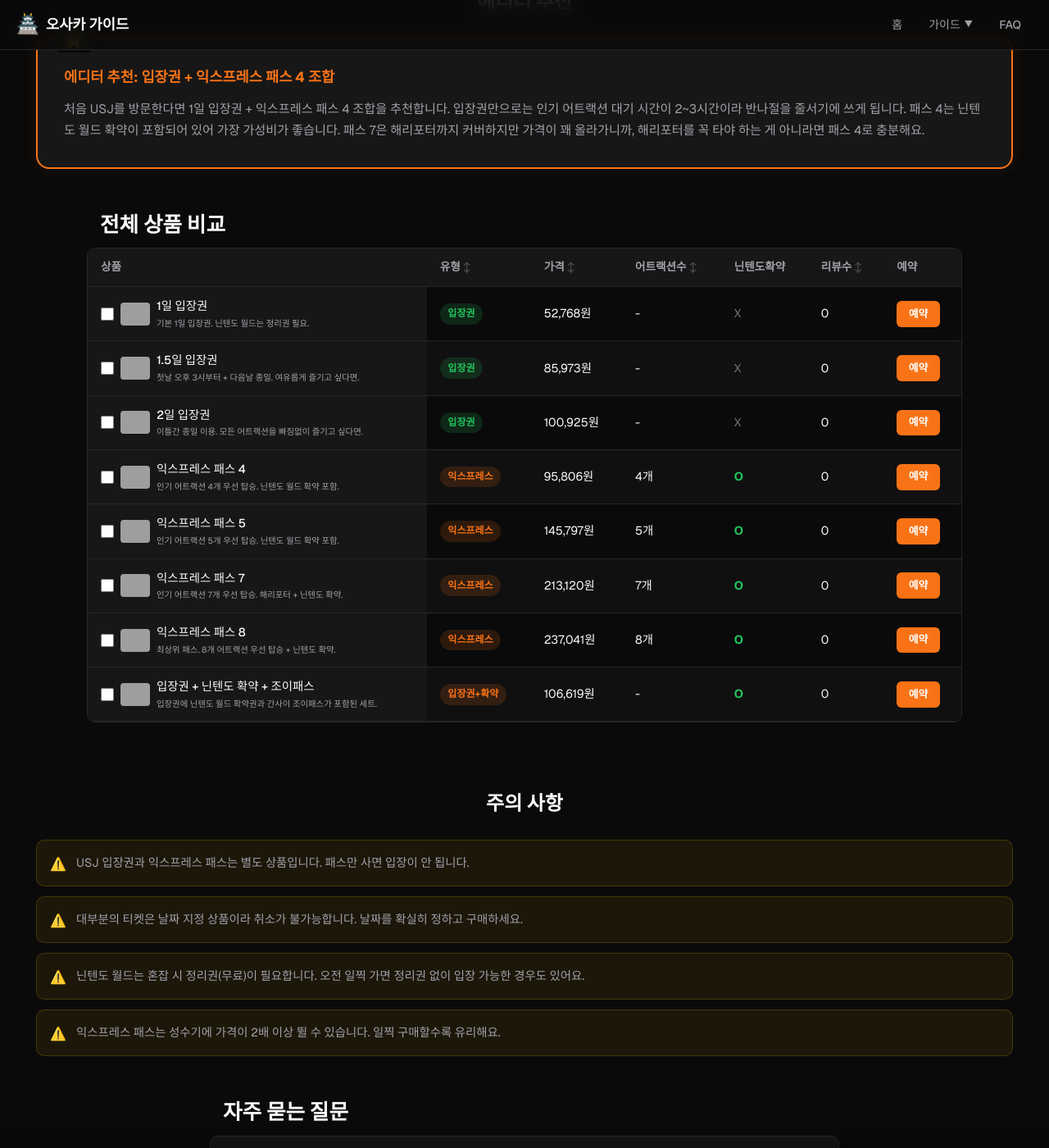
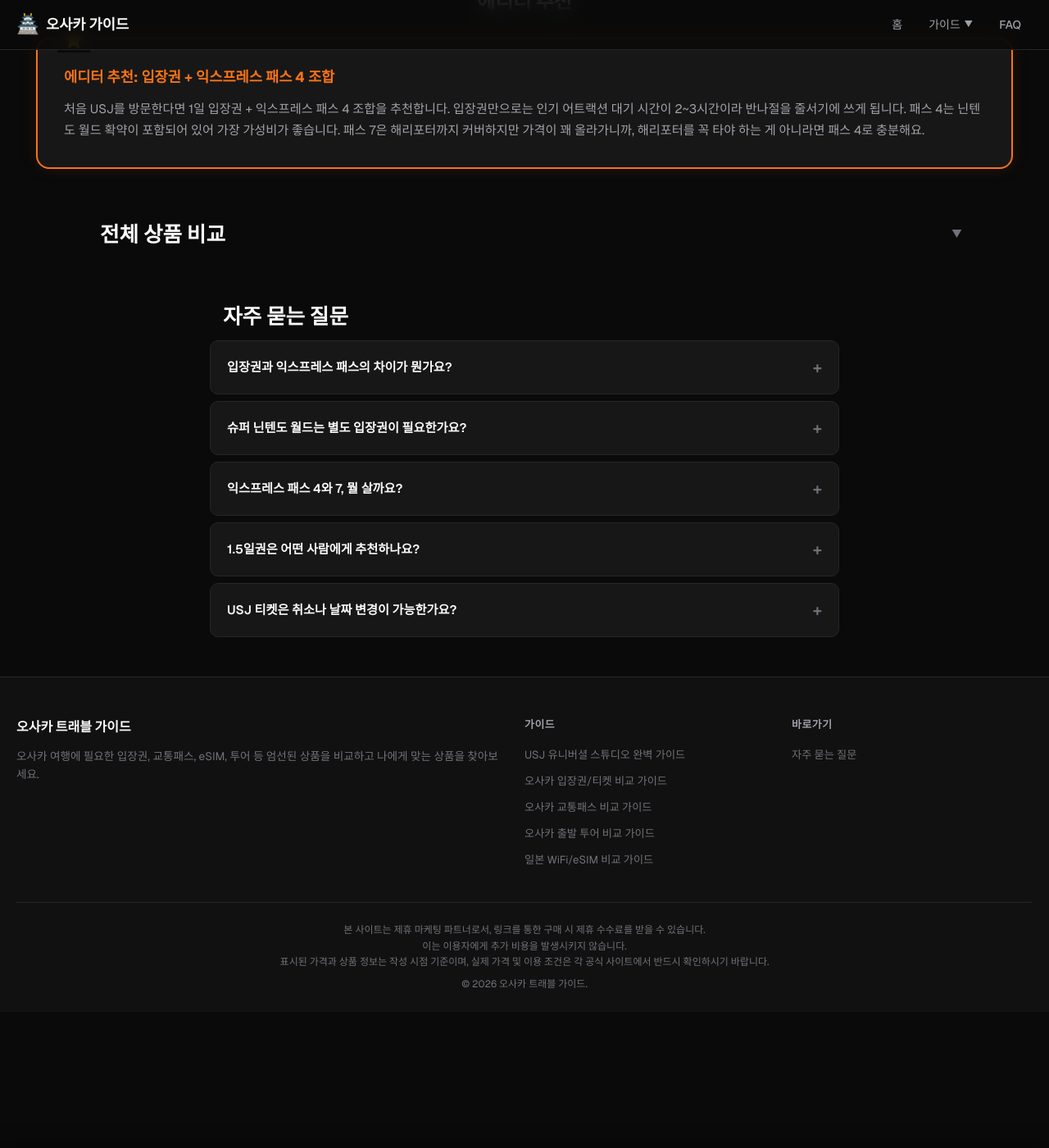
Before and after one commit to dukbong/osaka-travel-guide, a Jekyll site: the page built from pages/guides/usj.html, in a window 1280 px wide and 1400 px high, scrolled down 1076 px. Shown: the whole window at 82% size. Built offline with Jekyll 4.4.1, drawn with Linux system fonts in a browser that asks for light colours; after the commit the page ends 2310 px from its top, so only the background shows below that; some of the changed text lies outside the part shown; grey boxes are pictures that could not be loaded.

Commit message:
Remove warnings + final CTA, make comparison table collapsible
- Remove: 주의사항 section
- Remove: "아직 고민되시나요?" final CTA section
- Comparison table: wrapped in <details> (closed by default, toggle open/close)

Co-Authored-By: Claude Opus 4.6 (1M context) <noreply@anthropic.com>

```diff
--- a/_layouts/guide.html
+++ b/_layouts/guide.html
@@ -69,9 +69,13 @@ layout: default
 </section>
 {% endif %}
 
-<!-- Comparison Table -->
+<!-- Comparison Table (collapsible) -->
 <section class="comparison-section" id="compare">
-  <h2 class="section-title">전체 상품 비교</h2>
+  <details class="comparison-toggle">
+    <summary class="comparison-toggle-header">
+      <h2 class="section-title">전체 상품 비교</h2>
+      <span class="toggle-icon"></span>
+    </summary>
 
   {% if guide.id == "usj" %}
   <div class="comparison-table-wrap">
@@ -294,6 +298,7 @@ layout: default
     </table>
   </div>
   {% endif %}
+  </details>
 </section>
 
 <!-- Sticky Compare Bar -->
@@ -306,17 +311,6 @@ layout: default
   </div>
 </div>
 
-<!-- Warnings -->
-{% if guide.warnings.size > 0 %}
-<section class="guide-warnings">
-  <h2>주의 사항</h2>
-  <ul>
-    {% for w in guide.warnings %}
-    <li>{{ w }}</li>
-    {% endfor %}
-  </ul>
-</section>
-{% endif %}
 
 <!-- FAQ Section -->
 <section class="faq-section" id="faq">
@@ -351,15 +345,6 @@ layout: default
 }
 </script>
 
-<!-- Final CTA -->
-<section class="guide-cta">
-  <h2>아직 고민되시나요?</h2>
-  <p>퀴즈를 다시 해보거나, 다른 가이드를 둘러보세요.</p>
-  <div class="guide-cta-buttons">
-    <a href="#quiz" class="btn-cta btn-cta-primary">퀴즈 다시 하기</a>
-    <a href="{{ '/' | relative_url }}" class="btn-cta btn-cta-secondary">다른 가이드 보기</a>
-  </div>
-</section>
 
 <!-- Product data for JS -->
 <script>
--- a/assets/css/style.scss
+++ b/assets/css/style.scss
@@ -3109,3 +3109,24 @@ ul, ol {
     }
   }
 }
+
+// Comparison table toggle
+.comparison-toggle {
+  &[open] .toggle-icon::after { content: '▲'; }
+}
+.comparison-toggle-header {
+  display: flex;
+  justify-content: space-between;
+  align-items: center;
+  cursor: pointer;
+  padding: 0.75rem 0;
+  list-style: none;
+  &::-webkit-details-marker { display: none; }
+  &::marker { display: none; }
+  .section-title { margin: 0; }
+}
+.toggle-icon {
+  font-size: 0.8rem;
+  color: $text-muted;
+  &::after { content: '▼'; }
+}
```
